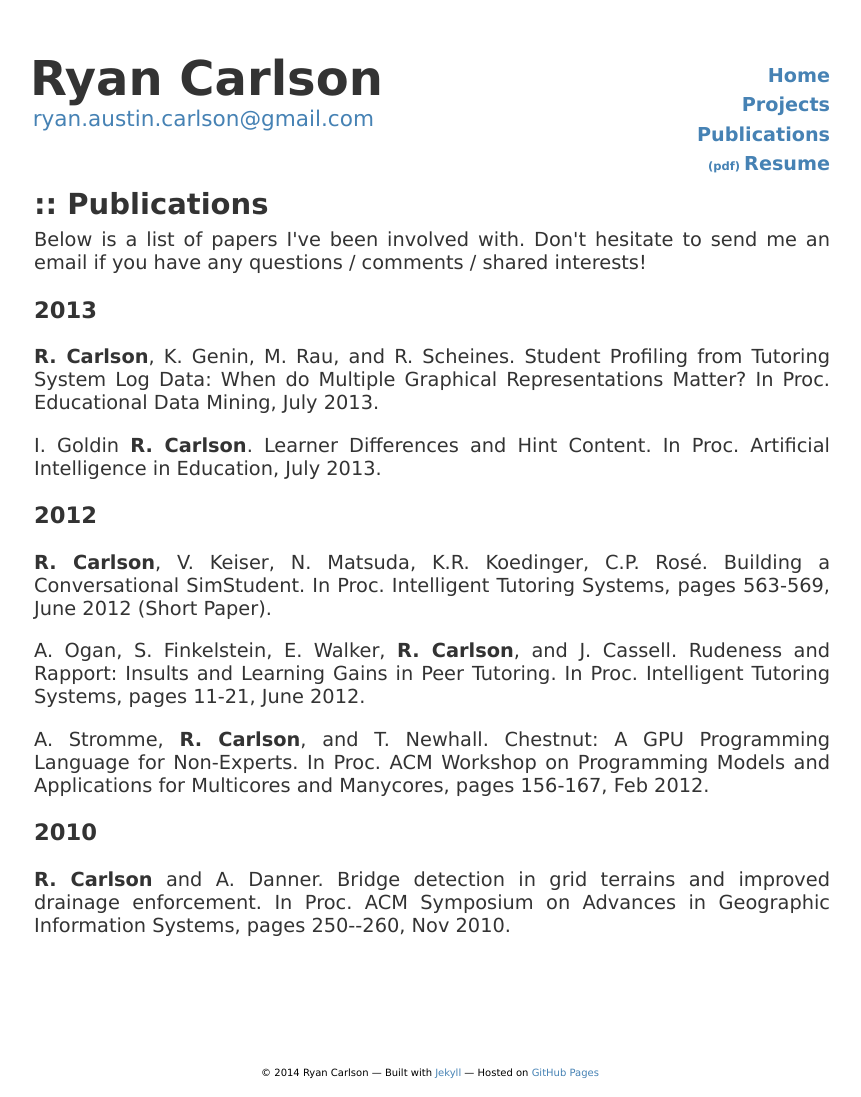
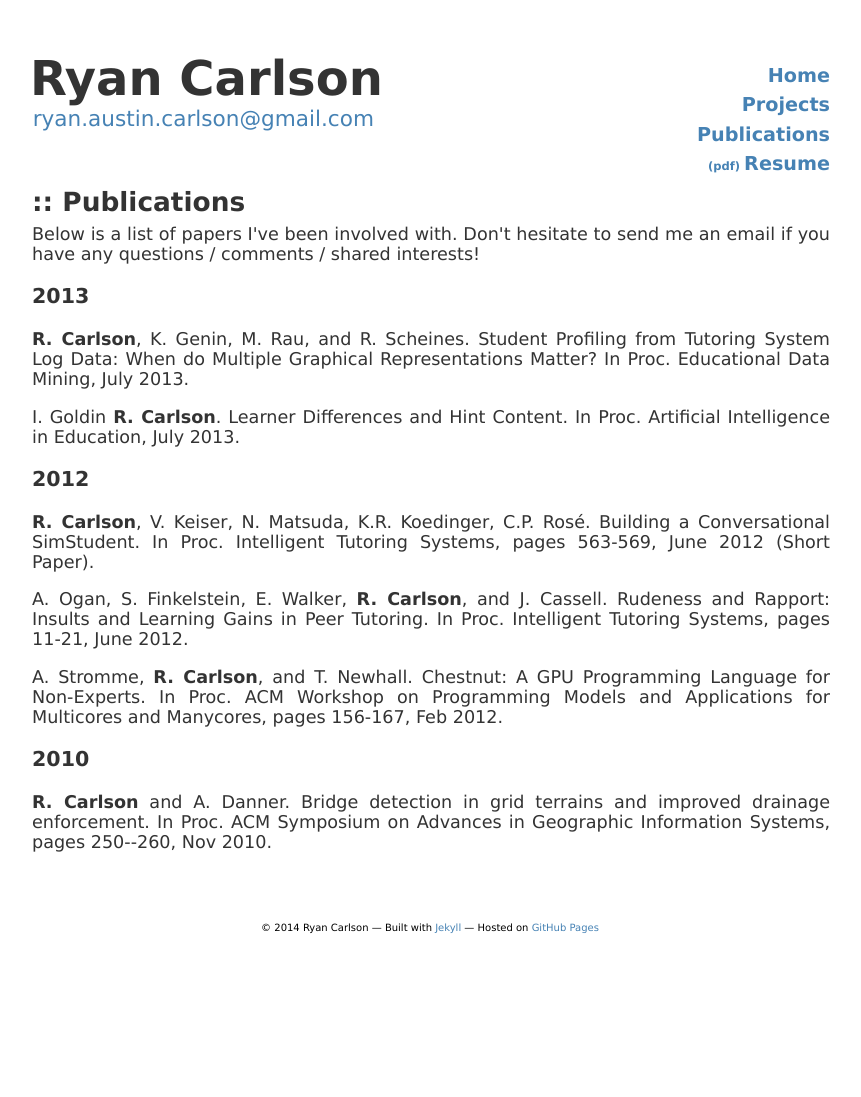
Before and after one commit to ryanaustincarlson/ryanaustincarlson.github.io, a Jekyll site: the page built from publications/index.html, in a window 1280 px wide. Shown: the whole page, without its empty margins (210-1071 px from the left). Built offline with Jekyll 4.4.1, drawn with Linux system fonts in a browser that asks for light colours; Markdown is read by kramdown in place of the engine named in the settings; after the commit the page ends 952 px from its top, so only the background shows below that.

Commit message:
prettied up some html
<div id="content"> was getting used twice, once in the layout and once in the
actual page file. so that had to stop

```diff
--- a/index.html
+++ b/index.html
@@ -3,7 +3,6 @@
 title: Home
 ---
 
-<!-- <div id="content"> -->
 <h2>:: {{ page.title }}</h2>
 <img id="ryan-image" src="ryan.jpg" alt="ryan picture" align="left" />
 <p>
@@ -13,5 +12,3 @@
 <p>
 	On the rare occasion I'm not at my computer and have some free time, I really enjoy bowling. I have my own ball and everything.
 </p>
-
-<!-- </div> -->
--- a/projects/index.html
+++ b/projects/index.html
@@ -3,7 +3,6 @@
 title: Projects
 ---
 
-      <div id="content">
 <h2>:: {{ page.title }}</h2>
 <p>
     These are a few side projects that I've worked on in my spare time. Alternatively, you can just go straight to my <a href="http://www.github.com/ryanaustincarlson">GitHub</a> account. I've also included some projects I worked on in undergrad <a href="/projects/swarthmore/">here</a>.
@@ -68,4 +67,4 @@
 
 <p>
     Grab the source if you're interested <a href="http://sourceforge.net/projects/anagramgen/" target=_blank>here</a>.
-      </div>
+</p>
--- a/publications/index.html
+++ b/publications/index.html
@@ -3,7 +3,6 @@
 title: Publications
 ---
 
-      <div id="content">
 <h2>:: {{ page.title }}</h2>
 Below is a list of papers I've been involved with. Don't hesitate to send me an email if you have any questions / comments / shared interests!
 
@@ -35,5 +34,3 @@
 <p>
     <b>R. Carlson</b> and A. Danner. Bridge detection in grid terrains and improved drainage enforcement. In Proc. ACM Symposium on Advances in Geographic Information Systems, pages 250--260, Nov 2010.
 </p>
-
-      </div>
```
Lines whose indentation alone changed are shown as unchanged.
